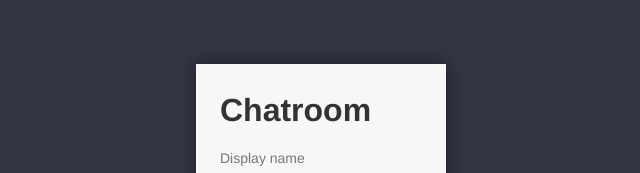
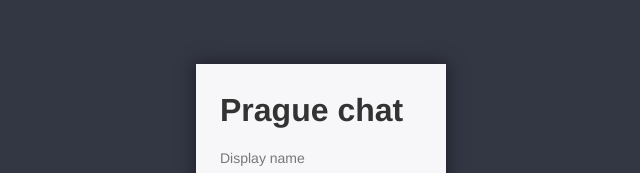
Before and after one commit to Acovid/chat-app, a website: page public/index.html in a window 1280 px wide. Shown: the part 175-348 px from the top of the page, without its empty margins (319-959 px from the left). Drawn offline with Linux system fonts and the light colour scheme.

Commit message:
change header to Prague chat

```diff
--- a/public/index.html
+++ b/public/index.html
@@ -13,7 +13,7 @@
 <body>
   <div class="centered-form">
     <div class="centered-form__box">
-      <h1>Chatroom</h1>
+      <h1>Prague chat</h1>
       <form action="/chat.html">
         <label>Display name</label>
         <input type="text" name="username" placeholder="Display name" required>
```
